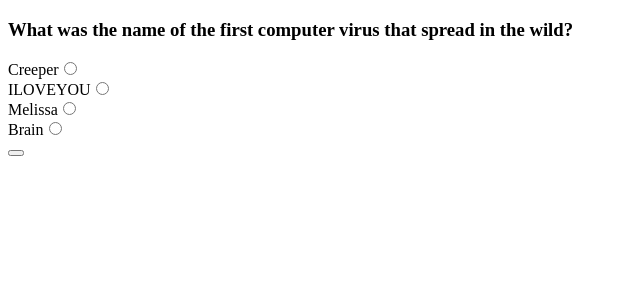
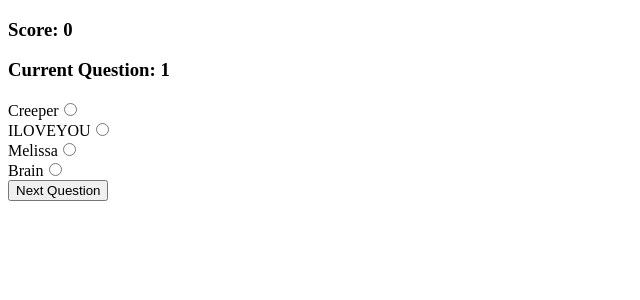
Before and after one commit to rossbuc/interactive-quiz, a React (Vite) app: page / in a window 1280 px wide. Shown: the top 300 px of the page, without its empty margins (0-640 px from the left). Built offline with nearby package versions, Linux system fonts and the light colour scheme.

Commit message:
Fix end of quiz bug and display score

```diff
--- a/src/containers/QuizContainer.jsx
+++ b/src/containers/QuizContainer.jsx
@@ -24,29 +24,49 @@
     )
 
     const [currentQuestionIndex, setCurrentQuestionIndex] = useState(0)
+    const [currentQuestionNumber, setCurrentQuestionNumber] = useState(1)
+    const [selectedAnswer, setSelectedAnswer] = useState("")
+    const [score, setScore] = useState(0)
+    // const [answers, setAnswers] = useState(questions[currentQuestionIndex])
 
-    const [selectedAnswer, setSelectedAnswer] = useState("")
+    const endOfQuiz = () => {
+        return (
+            <>
+                <h2>Congratulations you've finished the quiz</h2>
+                <h2>Your score is {score}</h2>
+            </>
+        )
+    }
 
-    const answers = questions[currentQuestionIndex].options.map((option, index) =>
-        <div key={index}>
-            <label htmlFor={index}>{option}</label>
-            <input type="radio" id={index} name="options" onChange={(event) => setSelectedAnswer(option)}></input>
-        </div>
+    const answers = (currentQuestionIndex == (questions.length))
+        ? endOfQuiz()
+        : questions[currentQuestionIndex].options.map((option, index) =>
+            <div key={index}>
+                <label htmlFor={index}>{option}</label>
+                <input type="radio" id={index} name="options" onChange={(event) => setSelectedAnswer(option)}></input>
+            </div>
     )
 
-    const handleAnswer = () => {
+    const handleAnswer = (event) => {
         event.preventDefault()
+        // currentQuestionIndex == (questions.length - 1) ? endOfQuiz() :
         setCurrentQuestionIndex(currentQuestionIndex + 1)
+        setCurrentQuestionNumber(currentQuestionNumber + 1)
+        setScore((selectedAnswer == questions[currentQuestionIndex].answer ? score + 1 : score))
     }
+
+    console.log(currentQuestionIndex)
+    console.log(questions.length)
 
 
 
     return (
         <>
-            <h3>{questions[currentQuestionIndex].question}</h3>
+            <h3>Score: {score}</h3>
+            <h3>Current Question: {currentQuestionNumber}</h3>
             <form>
                 {answers}
-                <button type="submit" onClick={handleAnswer}/>
+                <button type="submit" onClick={handleAnswer}>Next Question</button>
             </form>
         </>
     )
```
